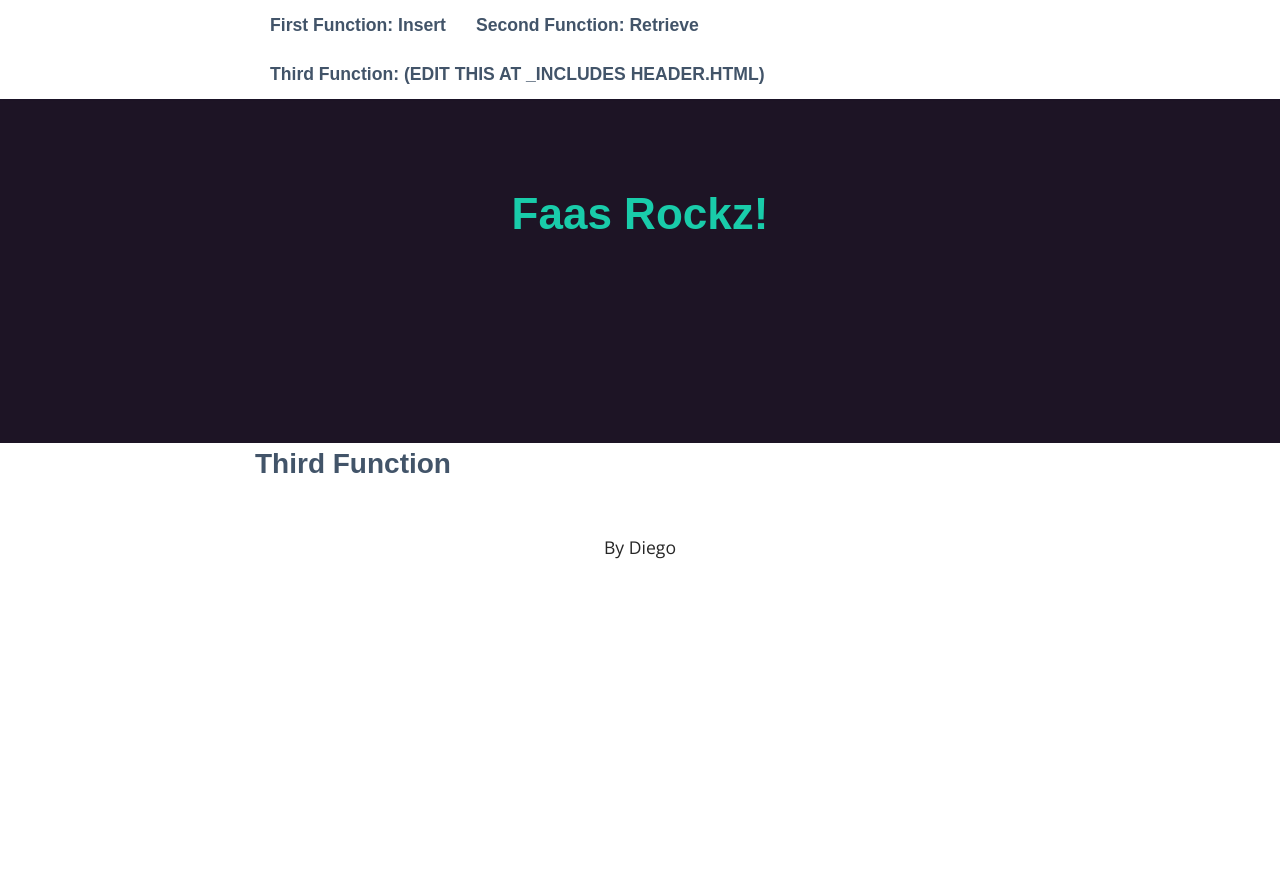
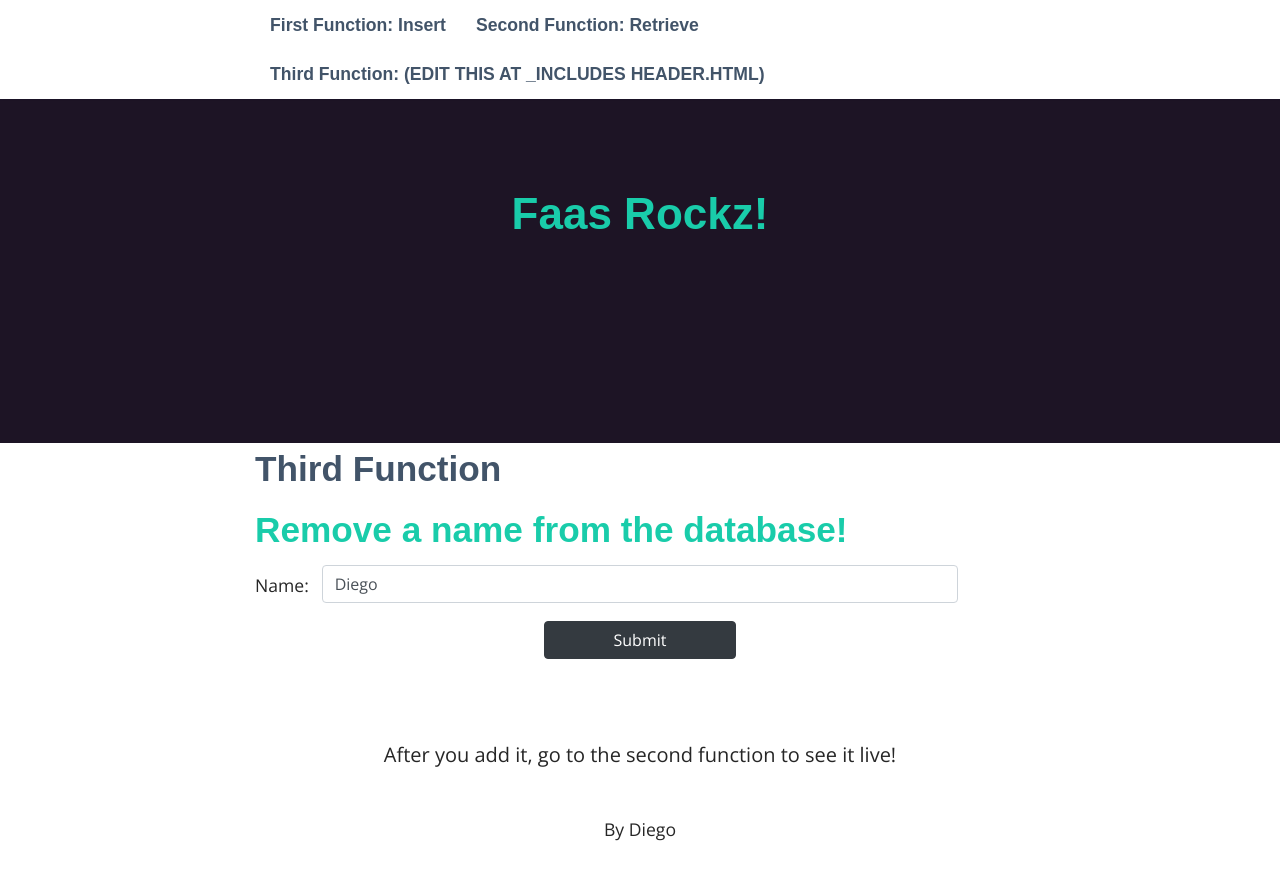
Before and after one commit to devanegas/faasJekyll, a Jekyll site: the page built from thirdFunction/index.html, in a window 1280 px wide and 900 px high, scrolled down 57 px. Shown: the top 880 px of the window. Built offline with Jekyll 4.4.1, drawn with Linux system fonts in a browser that asks for light colours; some web fonts are replaced; before the commit the page ends 900 px from its top, so only the background shows below that.

Commit message:
Added the items for the third page

```diff
--- a/thirdFunction/index.html
+++ b/thirdFunction/index.html
@@ -2,4 +2,21 @@
 layout: default
 ---
 
-<h3>Third Function</h3>
+<h2>Third Function</h2>
+<h2 class="display-5" style="color: #19ccaa">Remove a name from the database!</h2>
+<div class="text-center">
+    <form method="post" action="https://enterdatatodatabase.azurewebsites.net/api/DeleteFunction?code=zT8CyBEO6viu2SqagSbipnJltsaAdk0I0gpFTpJNFaM12bF6kRmW5g==">
+        <div class="form-group row">
+            <label for="name" class="col-sm-1 col-form-label">Name:</label>
+            <div class="col-sm-10">
+                <input type="text" name="firstname" class="form-control" id="name" value="Diego">
+            </div>
+            <br>
+        </div>
+        <input type="submit" value="Submit" class="btn btn-dark" style="width: 25%">
+    </form>
+    <br>
+    <br>
+    <br>
+    <h5>After you add it, go to the second function to see it live!</h5>
+</div>
```
